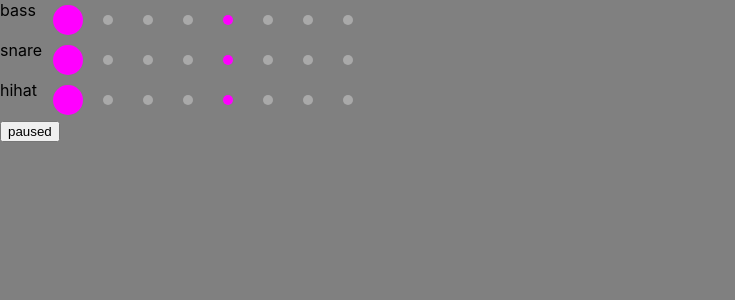
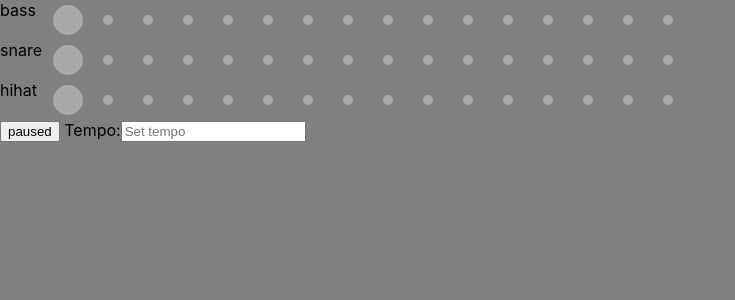
Before and after one commit to peksi/react-sequencer-example, a React (Create React App) app: page / in a window 1280 px wide. Shown: the top 300 px of the page, without its empty margins (0-735 px from the left). Built offline with nearby package versions, Linux system fonts and the light colour scheme; no server answers.

Commit message:
make it 16

```diff
--- a/src/App.js
+++ b/src/App.js
@@ -4,13 +4,29 @@ import { useState } from "react";
 
 function App() {
   const [playing, setPlaying] = useState(false);
+  const [tempo, setTempo] = useState(120);
 
   return (
     <>
       <div className="App">
-        <Row playing={playing} name="bass" soundFile="./kick.wav" />
-        <Row playing={playing} name="snare" soundFile="./snare.wav" />
-        <Row playing={playing} name="hihat" soundFile="./hh.wav" />
+        <Row
+          playing={playing}
+          tempo={tempo}
+          name="bass"
+          soundFile="./kick.wav"
+        />
+        <Row
+          playing={playing}
+          tempo={tempo}
+          name="snare"
+          soundFile="./snare.wav"
+        />
+        <Row
+          playing={playing}
+          tempo={tempo}
+          name="hihat"
+          soundFile="./hh.wav"
+        />
       </div>
       <button
         onClick={() => {
@@ -19,6 +35,13 @@ function App() {
       >
         {playing ? "playing" : "paused"}
       </button>
+      &nbsp;Tempo:
+      <input
+        onChange={(e) => {
+          setTempo(parseInt(e.target.value));
+        }}
+        placeholder="Set tempo"
+      ></input>
     </>
   );
 }
--- a/src/components/Row.js
+++ b/src/components/Row.js
@@ -2,22 +2,20 @@ import { useEffect, useState } from "react";
 import Switch from "./Switch";
 
 const Row = (props) => {
-  const steps = [true, false, false, false, true, false, false, false];
+  const stepcount = 16;
 
-  console.log({ steps });
-
+  const steps = new Array(stepcount).fill(false);
   const [playingStep, setPlayingStep] = useState(0);
 
   useEffect(() => {
     const interval = setInterval(() => {
       if (props.playing) {
-        console.log("This will be called every 2 seconds");
-        setPlayingStep((playingStep + 1) % 8);
+        setPlayingStep((playingStep + 1) % stepcount);
       }
-    }, 500);
+    }, (60 / props.tempo) * 1000);
 
     return () => clearInterval(interval);
-  }, [playingStep, props.playing]);
+  }, [playingStep, props.playing, props.tempo]);
 
   return (
     <div style={{ display: "flex" }}>
```
